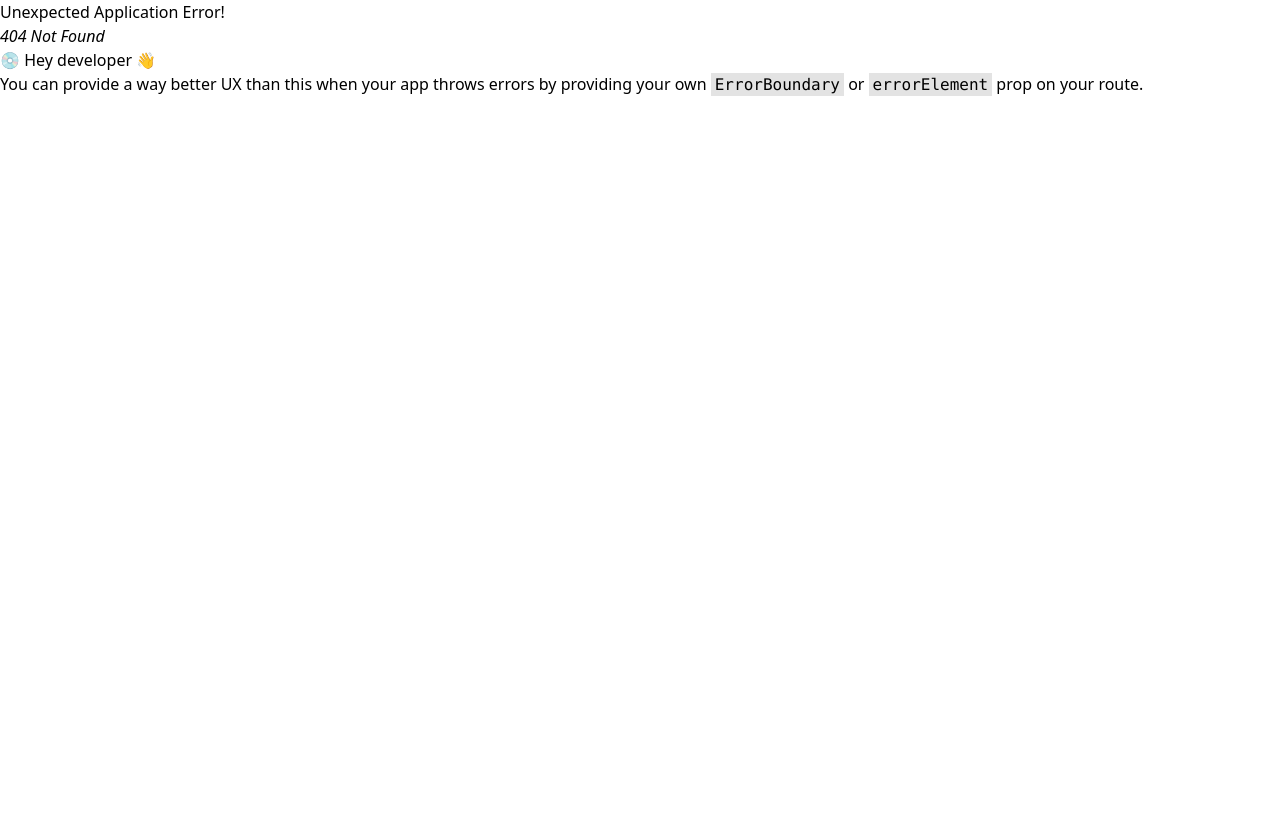
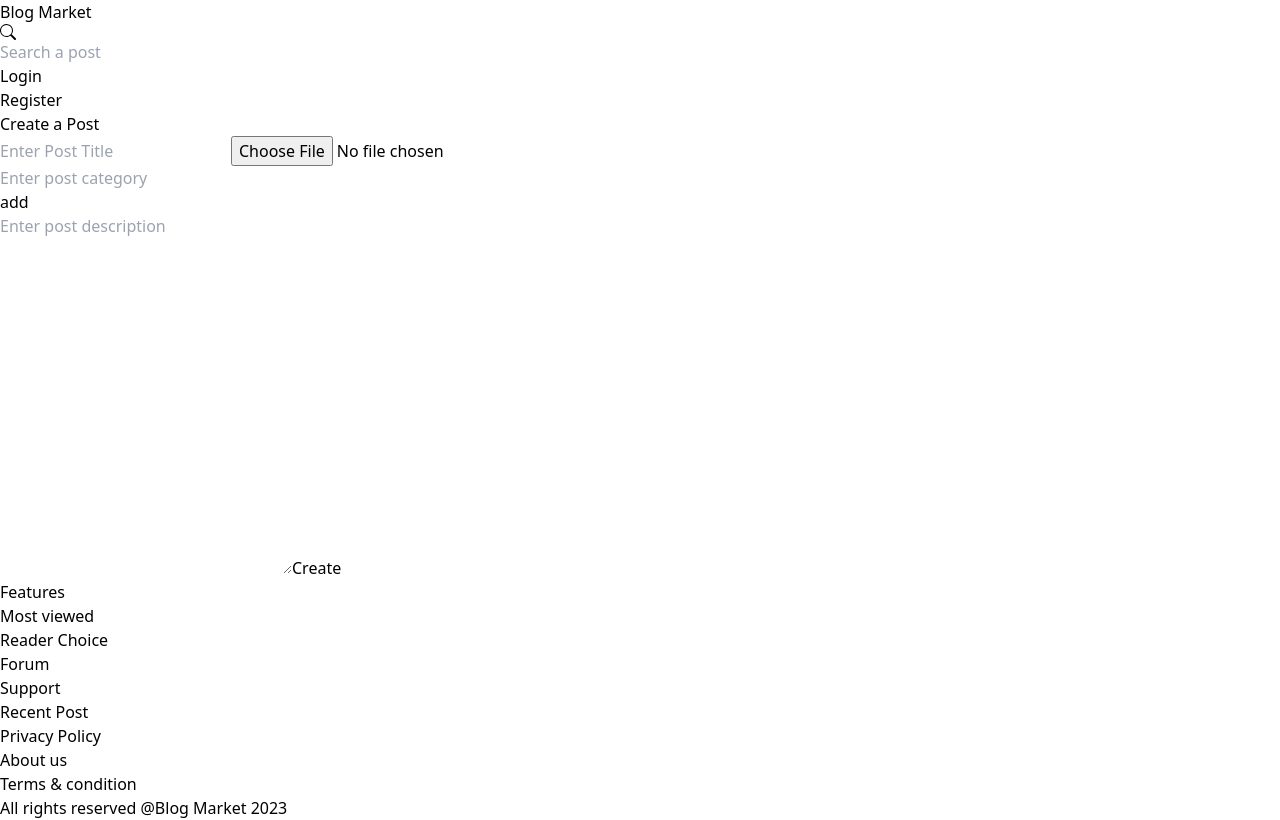
Before and after one commit to abdurrahim220/blog_app, a React (Vite) app: page /write in a window 1280 px wide. Before the commit this address had no page. Built offline with nearby package versions, Linux system fonts and the light colour scheme.

Commit message:
create add post done

```diff
--- a/src/Router/Router.jsx
+++ b/src/Router/Router.jsx
@@ -4,6 +4,7 @@
 import Login from "../pages/Login/Login";
 import Register from "../pages/Register/Register";
 import PostDetails from "../pages/PostDetails/PostDetails";
+import CreatePost from "../pages/CreatePost/CreatePost";
 
 const Home = React.lazy(() => import("../component/Home/Home"));
 const Main = React.lazy(() => import("../Layout/Main"));
@@ -34,6 +35,10 @@
         element:<Register/>
       },
       {
+        path:'/write',
+        element:<CreatePost/>
+      },
+      {
         path:'/postDetails/:id',
         element:<PostDetails/>
       },
--- /dev/null
+++ b/src/pages/CreatePost/CreatePost.jsx
@@ -0,0 +1,88 @@
+import React, { useState } from "react";
+
+import { ImCross } from "react-icons/im";
+
+const CreatePost = () => {
+  const [cat, setCat] = useState("");
+  const [cats, setCats] = useState([]);
+//   console.log(cat)
+//   console.log(cats)
+
+  const addCategory = () => {
+
+    let updateCats = [...cats];
+    updateCats.push(cat);
+    setCat("");
+    setCats(updateCats);
+    console.log(updateCats)
+  };
+  const deleteCategory = () => {};
+
+  return (
+    <div>
+      <div className="px-6 md:px-[200px] mt-8">
+        <h1 className="font-bold md:text-2xl text-xl">Create a Post</h1>
+        <form
+          className="w-full md:space-y-8 mt-4 flex flex-col space-y-4"
+          action=""
+        >
+          <input
+            type="text"
+            className="px-4 py-2 outline-none"
+            placeholder="Enter Post Title"
+          />
+          <input type="file" className="px-4" />
+
+          {/* category */}
+          <div className="flex flex-col">
+            <div className="flex items-center space-x-4 md:space-x-8">
+              <input
+                value={cat}
+                onChange={(e) => setCat(e.target.value)}
+                type="text"
+                className="px-4 py-2 outline-none"
+                placeholder="Enter post category"
+              />
+              <div
+                onClick={addCategory}
+                className="bg-black text-white py-2 px-4 font-semibold cursor-pointer"
+              >
+                add
+              </div>
+            </div>
+
+            {/* categories */}
+            <div className="flex mt-3">
+              {cats?.map((c, i) => {
+                return <div key={i} className="flex justify-center items-center space-x-2 mr-4 bg-gray-200 px-2 py-1 rounded-md">
+                  <p>{c}</p>
+                  <p
+                    onClick={deleteCategory}
+                    className="text-white bg-black rounded-full cursor-pointer p-1 text-sm"
+                  >
+                    <ImCross />
+                  </p>
+                </div>;
+              })}
+            </div>
+
+
+          </div>
+          {/* text area */}
+          <textarea
+            rows={15}
+            cols={30}
+            className="px-4 py-2 outline-none "
+            placeholder="Enter post description"
+          />
+          <button className="bg-black w-full md:w-[20%] mx-auto text-white font-semibold px-4 py-2 md:text-lg text-xl">
+            Create
+          </button>
+          <form action=""></form>
+        </form>
+      </div>
+    </div>
+  );
+};
+
+export default CreatePost;
```
